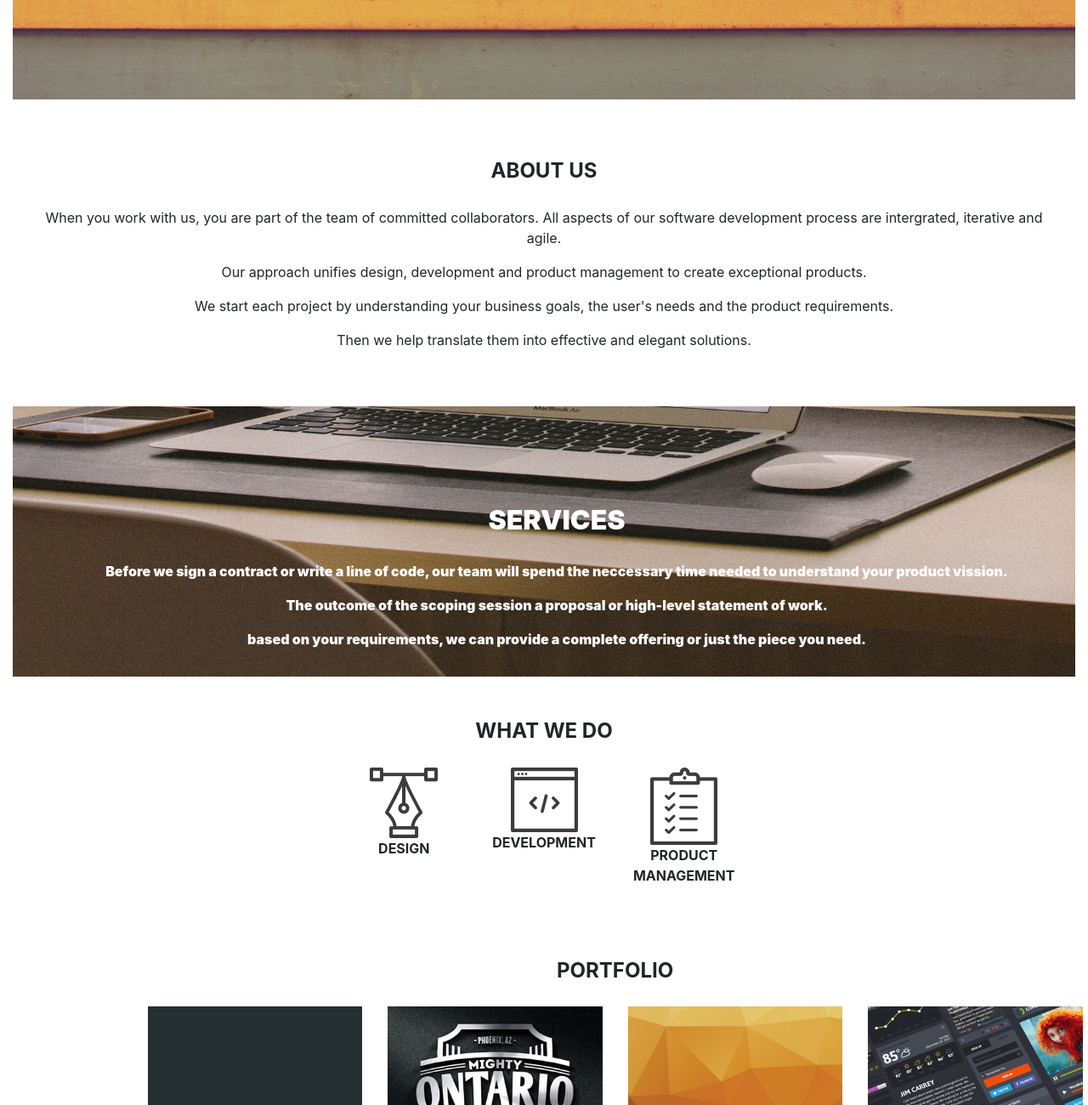
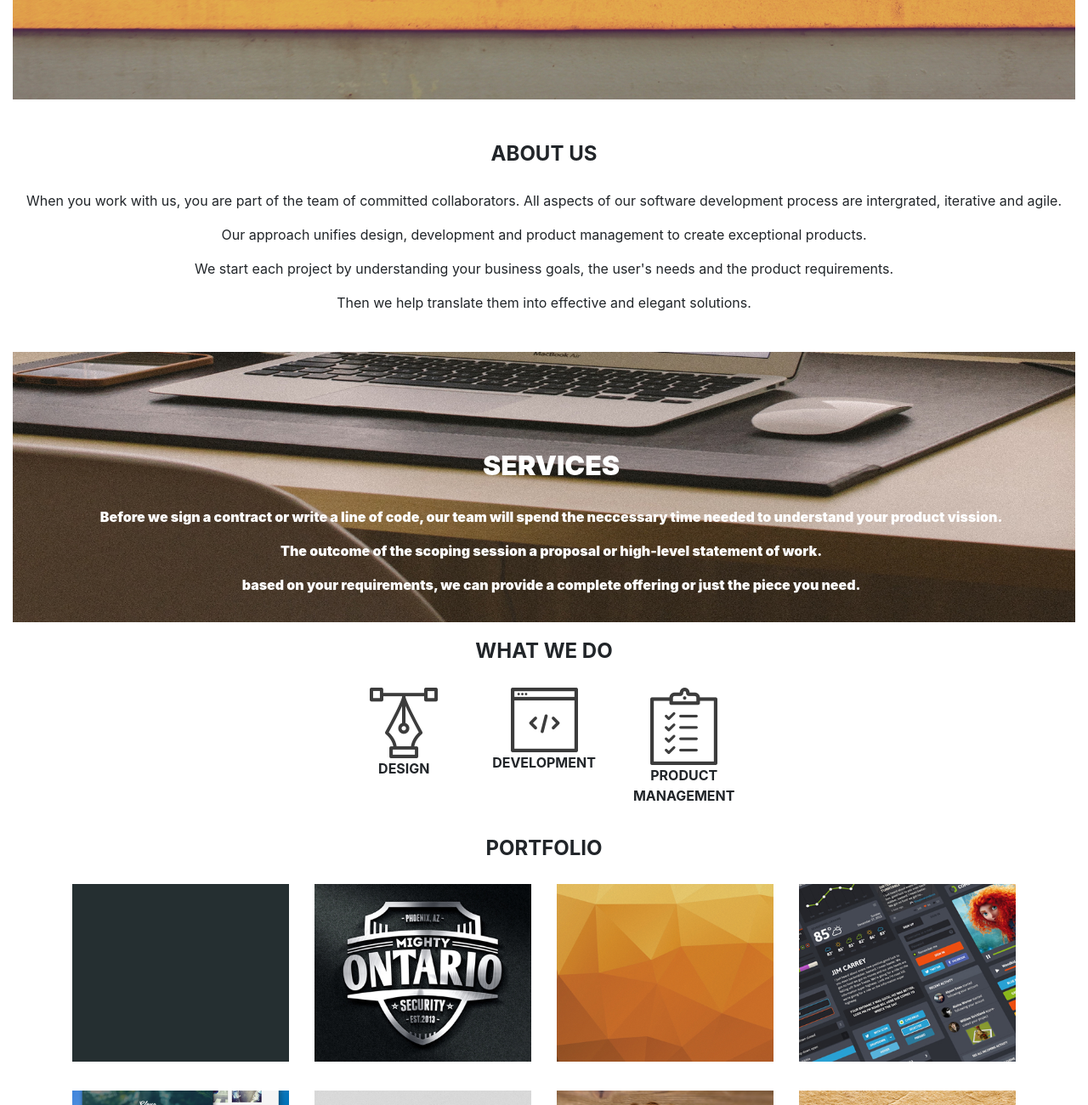
Before and after one commit to maureen-muriithi/Delani-Studio, a plain HTML site: page index.html in a window 1280 px wide. Shown: the part 580-1880 px from the top of the page at 85% size. Drawn offline with nearby package versions, Linux system fonts and the light colour scheme.

Commit message:
Update the width of the page

```diff
--- a/css/styles.css
+++ b/css/styles.css
@@ -2,7 +2,7 @@
   box-sizing: border-box;
 }
 
-html{
+html {
   scroll-behavior: smooth;
 }
 
@@ -15,13 +15,16 @@ body {
   text-align: center;
   color: white;
   font-weight: 900;
+  display: block;
 }
 
 .centeredText {
   position: absolute;
   top: 30%;
-  width: 100%;
+  justify-content: center;
+  width: 99%;
   text-align: center;
+  vertical-align: middle;
 }
 
 #header1,
@@ -41,8 +44,8 @@ body {
 
 #aboutUsContainer {
   text-align: center;
-  padding: 30px;
-  margin: 20px;
+  padding-top: 30px;
+  padding-bottom: 30px;
 }
 
 .img-fluid {
@@ -74,7 +77,6 @@ body {
 }
 
 #whatWeDo {
-  padding: 30px;
   justify-items: center;
   align-items: center;
   text-align: center;
@@ -85,13 +87,11 @@ body {
 }
 
 #portfolioInfo {
-  padding: 20px;
+  padding-bottom: 20px;
   display: flex;
   flex-wrap: nowrap;
   flex-direction: column;
   justify-content: center;
-  margin-left: 12%;
-  margin-right: 15%;
 }
 
 #portfolio1 {
@@ -140,9 +140,10 @@ body {
 #contactInfo {
   background-image: url("../images/backgrounds/c_image.jpg");
   background-size: cover;
-  display: cover;
+  /* display: cover; */
   text-align: center;
   color: white;
+  padding: 20px !important;
 }
 
 input[type="text"] {
@@ -161,7 +162,7 @@ textarea[type="text"] {
   margin: 1px solid white;
 }
 
-form #contact{
+form #contact {
   background-color: rgba(0, 0, 0, 0);
 }
 
--- a/index.html
+++ b/index.html
@@ -166,7 +166,7 @@
       <div class="row" id="portfolio2">
         <div id="prj-work5" class="col-md-3">
           <img id="workImage5" src="images/portfolio/work5.jpg" alt="work5" />
-          <p id="projectName5" class="imageTitles">Interactive App Project</p>
+          <p id="projectName5" class="imageTitles">Web application</p>
         </div>
         <div id="prj-work6" class="col-md-3">
           <img id="workImage6" src="images/portfolio/work6.jpg" alt="work6" />
@@ -210,7 +210,7 @@
               <div class="form-group">
                 <label for="email"></label>
                 <input
-                  type="text"
+                  type="email"
                   name="userEmail"
                   class="form-control"
                   id="inputEmail"
```
